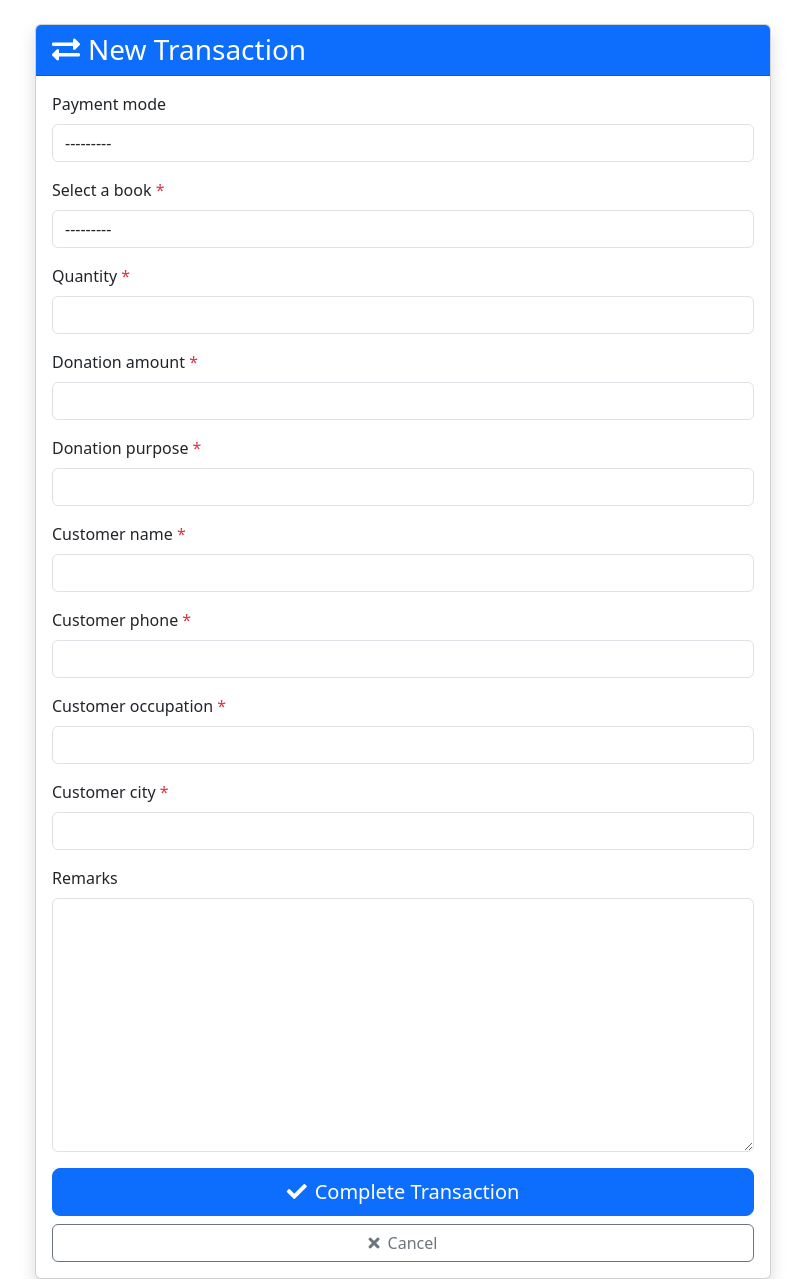
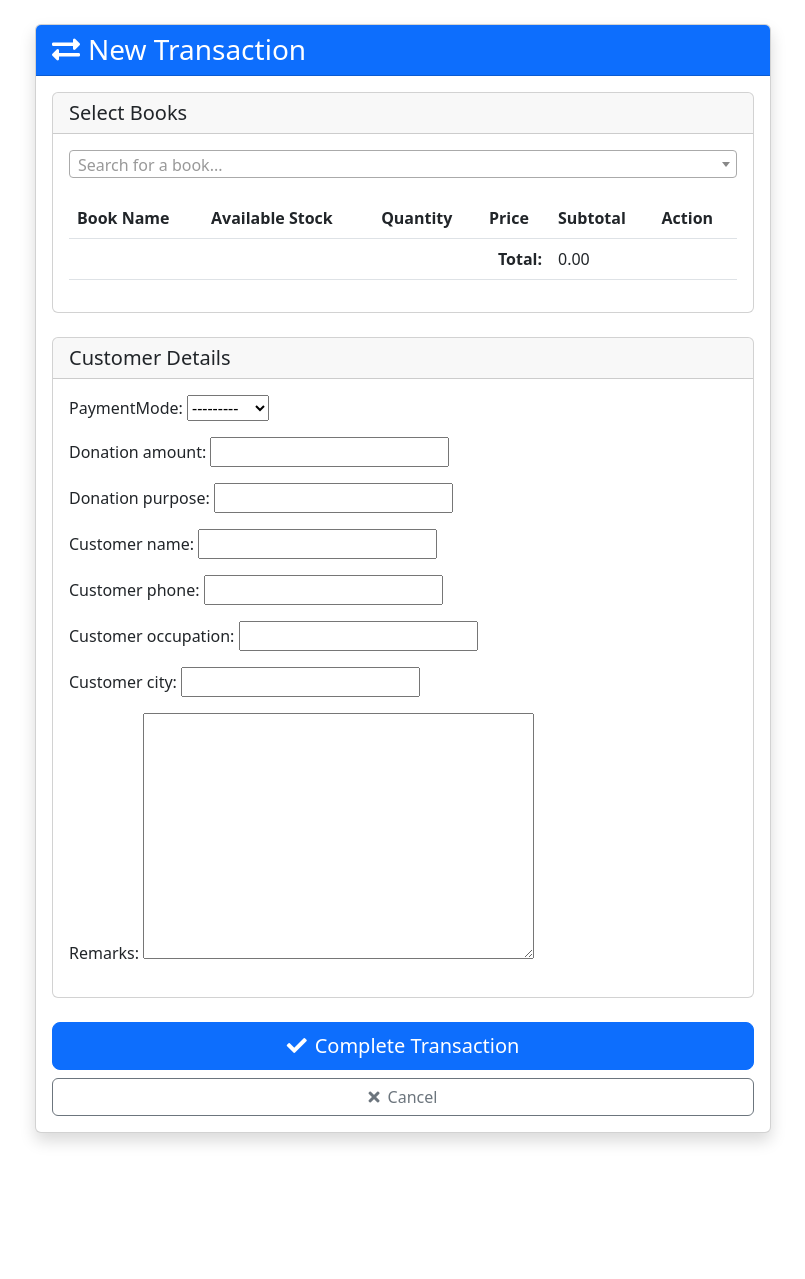
Before and after one commit to Ambuj03/BookStream-System, a Django app: page /home/new_transaction in a window 1280 px wide. Shown: the part 56-1335 px from the top of the page, without its empty margins (237-1042 px from the left). After the commit the page ends 1200 px from the top, so only its background shows below. Run offline with Django 4.2, Linux system fonts and the light colour scheme; a user stored in the database is signed in; tables that the repository leaves empty hold one stand-in row (values such as "Sample post"); some libraries are stand-ins or nearby versions.

Commit message:
feat: Implement Multi-Book Transaction System
Add comprehensive transaction functionality with the following features:

- Add dynamic book selection using Select2
- Enable multiple book selections with quantity management
- Implement real-time total calculation
- Add stock validation during selection and submission
- Create atomic database operations for:
  - Customer creation
  - Donation recording
  - Receipt generation
  - Book inventory updates

Database Changes:
- Add total_amount to receipt table
- Update receipt_books relationships

Technical Details:
- Use Select2 for enhanced book search
- Implement AJAX for dynamic book loading
- Add transaction.atomic() for data consistency
- Add client-side validation for quantities
- Update models to match database structure

Testing:
- Verified stock updates
- Confirmed atomic transactions
- Tested error handling

```diff
--- a/bm_app/forms.py
+++ b/bm_app/forms.py
@@ -1,6 +1,6 @@
 from django import forms
 
-from .models import Books, Receipt, Customer, Donation, Distributor, Admin, ReceiptBooks
+from .models import  Receipt, Distributor, Admin
 
 from django.contrib.auth.forms import UserCreationForm
 from django.contrib.auth.models import User
@@ -17,63 +17,24 @@ def validate_indian_phone(value):
         raise ValidationError("Enter a valid Indian phone number (starting with 6,7,8,9).")
 
 class transaction_form(forms.ModelForm):
-    book = forms.ModelChoiceField(queryset=Books.objects.all(), label='Select a book',
-            to_field_name='book_name')
-    quantity = forms.IntegerField(min_value=1, error_messages={"min_value":"Quantity can't be null"})
     donation_amount = forms.IntegerField()
     donation_purpose = forms.CharField(max_length=255)
     customer_name = forms.CharField(max_length=50)
-    customer_phone = forms.CharField(widget=forms.TextInput(attrs={'type': 'tel'}),validators=[validate_indian_phone])
+    customer_phone = forms.CharField(
+        widget=forms.TextInput(attrs={'type': 'tel'}),
+        validators=[validate_indian_phone]
+    )
     customer_occupation = forms.CharField(max_length=50)
     customer_city = forms.CharField(max_length=50)
-    remarks = forms.CharField(widget=forms.Textarea,required=False)
-
+    remarks = forms.CharField(widget=forms.Textarea, required=False)
 
     class Meta:
         model = Receipt
-        fields = ['payment_mode']
+        fields = ['paymentMode']
 
-    # Was unneccesary since i return book name using __str__ in model itself
     def __init__(self, *args, distributor=None, **kwargs):
         self.distributor = distributor
         super(transaction_form, self).__init__(*args, **kwargs)
-        # self.fields['book'].label_from_instance = lambda obj: obj.book_name
-
-    def save(self, commit=True):
-        data = self.cleaned_data
-
-        if not self.distributor:
-            raise ValidationError("You must be logged in as a Distributor.")
-
-        customer = Customer.objects.create(
-            customer_name=data['customer_name'],
-            customer_phone=data['customer_phone'],
-            customer_occupation=data['customer_occupation'],
-            customer_city=data['customer_city'],
-            customer_remarks=data['remarks']
-        )
-
-        donation = Donation.objects.create(
-            customer=customer,
-            donation_amount=data['donation_amount'],
-            donation_purpose=data['donation_purpose']
-        )
-
-        # Fix: Use the distributor instance instead of the class
-        receipt = Receipt.objects.create(
-            customer=customer,
-            donation=donation,
-            distributor=self.distributor,  # Changed this line
-            payment_mode=data['payment_mode']
-        )
-
-        receipt_books = ReceiptBooks.objects.create(
-            receipt=receipt,
-            book=data['book'],
-            quantity=data['quantity']
-        )
-
-        return receipt
 
 
 #LOGIN FORM ********************************************************************
--- a/bm_app/static/bm_app/css/style.css
+++ b/bm_app/static/bm_app/css/style.css
@@ -12,3 +12,46 @@
     align-items: center;
     color: red;
 }
+
+.book-selection{
+    margin-bottom: 20px;
+}
+
+.search-box{
+    margin-bottom: 10px;
+    margin-top: 5px;
+}
+
+#book-table th, #book-table td{
+    padding: 8px;
+    border: 1px solid #bbb7b7;
+}
+
+#add-book {
+    cursor: pointer;
+}
+
+.select2-container {
+    width: 100% !important;
+}
+
+.quantity-input {
+    width: 80px;
+}
+
+#selected-books {
+    margin-top: 20px;
+}
+
+.remove-book {
+    padding: 0.25rem 0.5rem;
+}
+
+.card {
+    margin-bottom: 1.5rem;
+}
+
+.total-row {
+    font-weight: bold;
+    background-color: #f8f9fa;
+}
--- a/bm_app/templates/bm_app/base.html
+++ b/bm_app/templates/bm_app/base.html
@@ -12,6 +12,7 @@
 
     <!-- MY CSS -->
     <link rel="stylesheet" href="{%static 'bm_app/css/style.css'%}">
+    {% block extra_css %}{% endblock %}
 </head>
 <body>
     {% if request.user.is_authenticated %}
@@ -45,5 +46,8 @@
 
     <!-- Bootstrap JS Bundle -->
     <script src="https://cdn.jsdelivr.net/npm/bootstrap@5.3.0/dist/js/bootstrap.bundle.min.js"></script>
+    <!-- Make sure jQuery and other scripts are loaded -->
+    <script src="https://code.jquery.com/jquery-3.6.0.min.js"></script>
+    {% block extra_js %}{% endblock %}
 </body>
 </html>
--- a/bm_app/templates/bm_app/new_transaction.html
+++ b/bm_app/templates/bm_app/new_transaction.html
@@ -1,7 +1,17 @@
 {% extends "bm_app/base.html" %}
 {% load widget_tweaks %}
+{%load static%}
 
 {% block title %}New Transaction - Brihad Mridanga{% endblock %}
+
+{% block extra_css %}
+<link href="https://cdn.jsdelivr.net/npm/select2@4.1.0-rc.0/dist/css/select2.min.css" rel="stylesheet" />
+<style>
+    .select2-container {
+        width: 100% !important;
+    }
+</style>
+{% endblock %}
 
 {% block content %}
 <div class="container mt-4">
@@ -14,30 +24,56 @@
                     </h3>
                 </div>
                 <div class="card-body">
-                    <form method="post" class="needs-validation" novalidate>
+                    <form id="transaction-form" method="POST">
                         {% csrf_token %}
 
-                        {% for field in form %}
-                        <div class="mb-3">
-                            <label for="{{ field.id_for_label }}" class="form-label">
-                                {{ field.label }}
-                                {% if field.field.required %}
-                                    <span class="text-danger">*</span>
-                                {% endif %}
-                            </label>
-                            {{ field|add_class:"form-control" }}
-                            {% if field.errors %}
-                                <div class="invalid-feedback d-block">
-                                    {{ field.errors.0 }}
+                        <!-- Book Selection Section -->
+                        <div class="card mb-4">
+                            <div class="card-header">
+                                <h5 class="mb-0">Select Books</h5>
+                            </div>
+                            <div class="card-body">
+                                <div class="row mb-3">
+                                    <div class="col">
+                                        <select id="book-select" class="form-control select2">
+                                            <option></option>
+                                        </select>
+                                    </div>
                                 </div>
-                            {% endif %}
-                            {% if field.help_text %}
-                                <div class="form-text">
-                                    {{ field.help_text }}
-                                </div>
-                            {% endif %}
+
+                                <!-- Selected Books Table -->
+                                <table id="selected-books" class="table">
+                                    <thead>
+                                        <tr>
+                                            <th>Book Name</th>
+                                            <th>Available Stock</th>
+                                            <th>Quantity</th>
+                                            <th>Price</th>
+                                            <th>Subtotal</th>
+                                            <th>Action</th>
+                                        </tr>
+                                    </thead>
+                                    <tbody></tbody>
+                                    <tfoot>
+                                        <tr>
+                                            <td colspan="4" class="text-end"><strong>Total:</strong></td>
+                                            <td><span id="total-amount">0.00</span></td>
+                                            <td></td>
+                                        </tr>
+                                    </tfoot>
+                                </table>
+                            </div>
                         </div>
-                        {% endfor %}
+
+                        <!-- Customer Details Section -->
+                        <div class="card mb-4">
+                            <div class="card-header">
+                                <h5 class="mb-0">Customer Details</h5>
+                            </div>
+                            <div class="card-body">
+                                {{ form.as_p }}
+                            </div>
+                        </div>
 
                         <div class="d-grid gap-2">
                             <button type="submit" class="btn btn-primary btn-lg">
@@ -54,3 +90,9 @@
     </div>
 </div>
 {% endblock %}
+
+{% block extra_js %}
+<script src="https://code.jquery.com/jquery-3.6.0.min.js"></script>
+<script src="https://cdn.jsdelivr.net/npm/select2@4.1.0-rc.0/dist/js/select2.min.js"></script>
+<script src="{% static 'bm_app/js/transaction.js' %}"></script>
+{% endblock %}
--- a/bm_app/urls.py
+++ b/bm_app/urls.py
@@ -1,6 +1,7 @@
 from django.urls import path
-from .views import inventory_view, main_page, login_page, signup_page, home_page, new_transaction_view, logout_view,books_view, add_books, add_custom_books, delete_book
-
+from .views import inventory_view, main_page, login_page, signup_page
+from .views import home_page, new_transaction_view, logout_view,books_view, add_books, add_custom_books, delete_book, get_distributor_books
+from .views import books_api
 
 urlpatterns = [
     path('', main_page, name='main'),
@@ -14,4 +15,6 @@ urlpatterns = [
     path('home/books', books_view, name='books'),
     path('logout/', logout_view, name='logout'),
     path('delete-book/<int:book_id>/', delete_book, name='delete_book'),
+    path('api/books/', books_api, name='books_api'),
+    path('api/distributor-books/', get_distributor_books, name='get_distributor_books'),
 ]
--- a/bm_app/views.py
+++ b/bm_app/views.py
@@ -1,10 +1,10 @@
-from django.shortcuts import render, redirect
+from django.shortcuts import render, redirect, reverse
 from django.contrib.auth import login, authenticate, logout
 from django.contrib.auth.forms import AuthenticationForm
 from django.contrib.auth.decorators import login_required
 from django.views.decorators.cache import never_cache
 from .forms import signup_form, transaction_form
-from .models import Distributor, Books, DistributorInventory, DistributorBooks
+from .models import Distributor, Books, DistributorInventory, DistributorBooks, ReceiptBooks
 from django.db.models import Q
 from django.core.paginator import Paginator
 
@@ -15,6 +15,17 @@ from .bookAddForm import  get_book_formset, AddCustomBooks
 from django.contrib import messages
 
 from django.shortcuts import get_object_or_404
+
+import json
+from django.http import JsonResponse
+
+from django.core.exceptions import ValidationError
+
+from .models import Books, Receipt, Customer, Donation, Distributor,ReceiptBooks
+from decimal import Decimal
+
+
+
 
 #Showing main page
 def main_page(request):
@@ -28,28 +39,109 @@ def home_page(request):
     print(f"DEBUG: Logged-in User: {request.user}")  # Debug
     return render(request,'bm_app/home.html',{})
 
+@login_required(login_url="login")
+@never_cache
+def books_api(request):
+    # APi endpoint to get all the books.
+
+    distributor = Distributor.objects.get(user = request.user)
+    distributor_books = DistributorBooks.objects.filter(distributor = distributor)
+    books_data = []
+
+    for dist_book in distributor_books:
+        books_data.append({
+                    'dist_book_id': dist_book.id,  # DistributorBooks ID for reference
+                    'book_id': dist_book.book.book_id,
+                    'name': dist_book.book.book_name,
+                    'available_quantity': dist_book.quantity,
+                    'price': str(dist_book.book.book_price)
+                })
+
+    return JsonResponse(books_data, safe = False)
+
 # New Transaction form
 
 @login_required(login_url="login")
 @never_cache
 def new_transaction_view(request):
     try:
-        # Get the distributor instance for the logged-in user
         distributor = Distributor.objects.get(user=request.user)
 
         if request.method == 'POST':
             form = transaction_form(request.POST, distributor=distributor)
             if form.is_valid():
-                receipt = form.save()
-                return redirect('home')
+                try:
+                    with transaction.atomic():
+                        # Create customer
+                        customer = Customer.objects.create(
+                            customer_name=form.cleaned_data['customer_name'],
+                            customer_phone=form.cleaned_data['customer_phone'],
+                            customer_occupation=form.cleaned_data['customer_occupation'],
+                            customer_city=form.cleaned_data['customer_city'],
+                            customer_remarks=form.cleaned_data['remarks']
+                        )
+
+                        # Create donation
+                        donation = Donation.objects.create(
+                            customer=customer,
+                            donation_amount=form.cleaned_data['donation_amount'],
+                            donation_purpose=form.cleaned_data['donation_purpose']
+                        )
+
+                        # Create receipt
+                        receipt = Receipt.objects.create(
+                            customer=customer,
+                            donation=donation,
+                            distributor=distributor,
+                            paymentMode=form.cleaned_data['paymentMode'],
+                            total_amount=Decimal(request.POST.get('total_amount', '0'))
+                        )
+
+                        # Process books data
+                        books_data = json.loads(request.POST.get('books', '[]'))
+
+                        for book_data in books_data:
+                            dist_book = DistributorBooks.objects.get(
+                                id=book_data['dist_book_id'],
+                                distributor=distributor
+                            )
+
+                            quantity = int(book_data['quantity'])
+
+                            # Validate stock
+                            if dist_book.book_stock < quantity:
+                                raise ValidationError(f"Insufficient stock for {dist_book.book_name}")
+
+                            # Find or get the corresponding book from Books table
+                            book = Books.objects.get(book_name=dist_book.book_name)
+
+                            # Create receipt book entry
+                            ReceiptBooks.objects.create(
+                                receipt=receipt,
+                                book=book,  # Use the book instance
+                                quantity=quantity
+                            )
+
+                            # Update stock
+                            dist_book.book_stock -= quantity
+                            dist_book.save()
+
+                        return JsonResponse({
+                            'success': True,
+                            'redirect_url': reverse('home')
+                        })
+
+                except ValidationError as e:
+                    return JsonResponse({'success': False, 'error': str(e)})
+                except Exception as e:
+                    return JsonResponse({'success': False, 'error': str(e)})
+
+            return JsonResponse({'success': False, 'error': form.errors})
         else:
             form = transaction_form(distributor=distributor)
+            return render(request, 'bm_app/new_transaction.html', {'form': form})
 
-        return render(request, 'bm_app/new_transaction.html', {
-            'form': form
-        })
     except Distributor.DoesNotExist:
-        # Handle the case where no distributor exists for the user
         return redirect('login')
 
 @login_required(login_url='login')
@@ -96,7 +188,7 @@ def inventory_view(request):
 #     if request.method == 'POST':
 #             distributor = Distributor.objects.get(user = request.user)
 #             form = bookAddForm(request.POST, distributor=distributor)
-#             if form.is_valid():
+#             if form is_valid():
 #                 form.save()
 #                 return redirect('inventory')
 
@@ -186,3 +278,31 @@ def signup_page(request):
 def logout_view(request):
     logout(request)
     return redirect('main')
+
+@login_required
+def get_distributor_books(request):
+    try:
+        distributor = Distributor.objects.get(user=request.user)
+        search_term = request.GET.get('term', '')
+        print(f"Search term: {search_term}")  # Debug print
+
+        books = DistributorBooks.objects.filter(
+            distributor=distributor,
+            book_name__icontains=search_term,
+            book_stock__gt=0
+        ).values('id', 'book_name', 'book_price', 'book_stock')[:10]
+
+        print(f"Found books: {books}")  # Debug print
+
+        results = {
+            'results': [{'id': book['id'],
+                        'text': book['book_name'],
+                        'price': book['book_price'],
+                        'stock': book['book_stock']}
+                       for book in books]
+        }
+        print(f"Returning: {results}")  # Debug print
+        return JsonResponse(results)
+    except Exception as e:
+        print(f"Error: {str(e)}")  # Debug print
+        return JsonResponse({'error': str(e)}, status=400)
```
Also changed, not shown: bm_app/models.py (+13 -7 lines).
